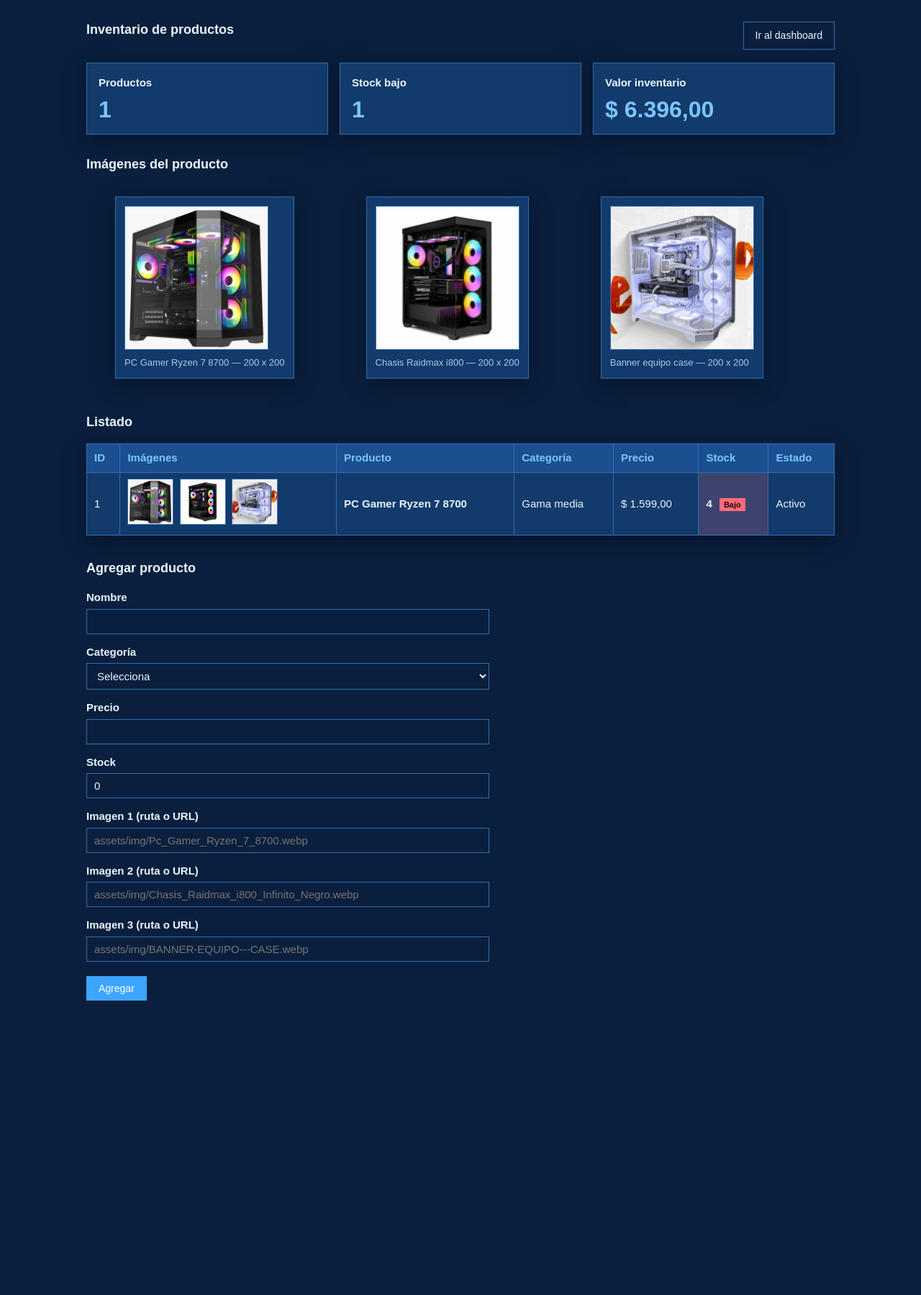
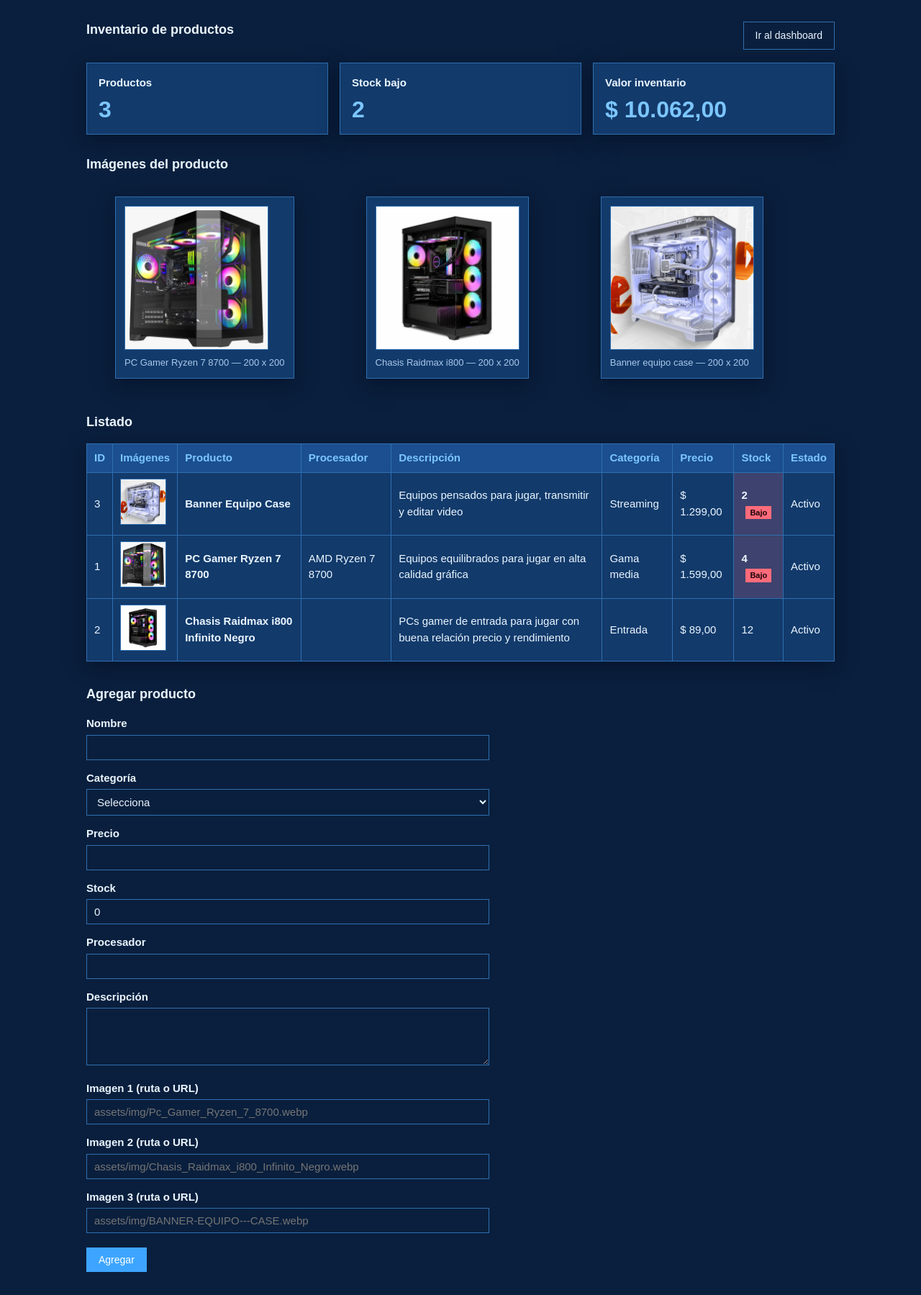
Before and after one commit to Samuel-orjd/mi-primer-repo, a PHP site: page /productos.php in a window 1280 px wide. Shown: the part 71-1870 px from the top of the page at 72% size. Before the commit the page ends 1461 px from the top, so only its background shows below. Run offline with PHP 8.4, Linux system fonts and the light colour scheme; data comes from the database, SQL or seed files in the repository.

Commit message:
Agrega descripciones y procesador de los 3 productos desde la base de datos

```diff
--- a/PCS_Pagina/crud_usuarios/DASHBOARD.php
+++ b/PCS_Pagina/crud_usuarios/DASHBOARD.php
@@ -7,7 +7,7 @@ $stockBajo = (int) $pdo->query('SELECT COUNT(*) FROM productos WHERE activo = 1
 $pedidosPendientes = (int) $pdo->query("SELECT COUNT(*) FROM pedidos WHERE estado = 'pendiente'")->fetchColumn();
 
 $productos = $pdo->query(
-    'SELECT p.id_producto, p.nombre, p.marca, p.precio, p.stock, p.activo, p.destacado,
+    'SELECT p.id_producto, p.nombre, p.marca, p.procesador, p.descripcion, p.precio, p.stock, p.activo, p.destacado,
             c.nombre AS categoria
      FROM productos p
      INNER JOIN categorias c ON c.id_categoria = p.id_categoria
@@ -83,6 +83,8 @@ require __DIR__ . '/includes/header.php';
                     <th>ID</th>
                     <th>Imágenes</th>
                     <th>Producto</th>
+                    <th>Procesador</th>
+                    <th>Descripción</th>
                     <th>Categoría</th>
                     <th>Precio</th>
                     <th>Stock</th>
@@ -106,6 +108,8 @@ require __DIR__ . '/includes/header.php';
                             <br><small><?= htmlspecialchars($p['marca']) ?></small>
                         <?php endif; ?>
                     </td>
+                    <td><?= htmlspecialchars($p['procesador'] ?? '') ?></td>
+                    <td><?= htmlspecialchars($p['descripcion'] ?? '') ?></td>
                     <td><?= htmlspecialchars($p['categoria']) ?></td>
                     <td>$ <?= number_format((float) $p['precio'], 2, ',', '.') ?></td>
                     <td class="<?= $stockBajoFila ? 'stock-bajo' : '' ?>">
--- a/PCS_Pagina/crud_usuarios/productos.php
+++ b/PCS_Pagina/crud_usuarios/productos.php
@@ -16,6 +16,8 @@ if ($_SERVER['REQUEST_METHOD'] === 'POST') {
     $idCategoria = filter_var($_POST['id_categoria'] ?? null, FILTER_VALIDATE_INT);
     $precio = filter_var($_POST['precio'] ?? '', FILTER_VALIDATE_FLOAT);
     $stock = filter_var($_POST['stock'] ?? '', FILTER_VALIDATE_INT);
+    $procesador = trim($_POST['procesador'] ?? '');
+    $descripcion = trim($_POST['descripcion'] ?? '');
     $imagen1 = trim($_POST['imagen1'] ?? '') ?: $imagenesPorDefecto[0];
     $imagen2 = trim($_POST['imagen2'] ?? '') ?: $imagenesPorDefecto[1];
     $imagen3 = trim($_POST['imagen3'] ?? '') ?: $imagenesPorDefecto[2];
@@ -24,18 +26,21 @@ if ($_SERVER['REQUEST_METHOD'] === 'POST') {
     if (!$idCategoria || !in_array((int) $idCategoria, $idsCategoria, true)) $errores[] = 'Categoría no válida.';
     if ($precio === false || $precio < 0) $errores[] = 'Precio no válido.';
     if ($stock === false || $stock < 0) $errores[] = 'Stock no válido.';
+    if (strlen($procesador) > 80 || strlen($descripcion) > 500) $errores[] = 'Texto demasiado largo.';
     if (strlen($imagen1) > 255 || strlen($imagen2) > 255 || strlen($imagen3) > 255) $errores[] = 'Ruta de imagen demasiado larga.';
 
     if (empty($errores)) {
         try {
             $pdo->beginTransaction();
             $stmt = $pdo->prepare(
-                'INSERT INTO productos (id_categoria, nombre, precio, stock, activo)
-                 VALUES (:cat, :nombre, :precio, :stock, 1)'
+                'INSERT INTO productos (id_categoria, nombre, procesador, descripcion, precio, stock, activo)
+                 VALUES (:cat, :nombre, :procesador, :descripcion, :precio, :stock, 1)'
             );
             $stmt->execute([
                 ':cat' => (int) $idCategoria,
                 ':nombre' => $nombre,
+                ':procesador' => $procesador,
+                ':descripcion' => $descripcion,
                 ':precio' => $precio,
                 ':stock' => (int) $stock,
             ]);
@@ -59,7 +64,7 @@ if ($_SERVER['REQUEST_METHOD'] === 'POST') {
 
 $msg = $_GET['msg'] ?? '';
 $productos = $pdo->query(
-    'SELECT p.id_producto, p.nombre, p.precio, p.stock, p.activo, c.nombre AS categoria
+    'SELECT p.id_producto, p.nombre, p.procesador, p.descripcion, p.precio, p.stock, p.activo, c.nombre AS categoria
      FROM productos p INNER JOIN categorias c ON c.id_categoria = p.id_categoria
      ORDER BY p.stock ASC, p.id_producto DESC'
 )->fetchAll();
@@ -128,7 +133,7 @@ require __DIR__ . '/includes/header.php';
         <div class="vacio">El inventario está vacío. Agrega el primer producto abajo.</div>
     <?php else: ?>
         <table>
-            <thead><tr><th>ID</th><th>Imágenes</th><th>Producto</th><th>Categoría</th><th>Precio</th><th>Stock</th><th>Estado</th></tr></thead>
+            <thead><tr><th>ID</th><th>Imágenes</th><th>Producto</th><th>Procesador</th><th>Descripción</th><th>Categoría</th><th>Precio</th><th>Stock</th><th>Estado</th></tr></thead>
             <tbody>
             <?php foreach ($productos as $p): ?>
                 <tr>
@@ -139,6 +144,8 @@ require __DIR__ . '/includes/header.php';
                         <?php endforeach; ?>
                     </td>
                     <td><strong><?= htmlspecialchars($p['nombre']) ?></strong></td>
+                    <td><?= htmlspecialchars($p['procesador'] ?? '') ?></td>
+                    <td><?= htmlspecialchars($p['descripcion'] ?? '') ?></td>
                     <td><?= htmlspecialchars($p['categoria']) ?></td>
                     <td>$ <?= number_format((float) $p['precio'], 2, ',', '.') ?></td>
                     <td class="<?= (int) $p['stock'] <= 5 ? 'stock-bajo' : '' ?>">
@@ -178,6 +185,14 @@ require __DIR__ . '/includes/header.php';
             <input type="number" id="stock" name="stock" step="1" min="0" value="0" required>
         </div>
         <div class="campo">
+            <label for="procesador">Procesador</label>
+            <input type="text" id="procesador" name="procesador" maxlength="80">
+        </div>
+        <div class="campo">
+            <label for="descripcion">Descripción</label>
+            <textarea id="descripcion" name="descripcion" maxlength="500"></textarea>
+        </div>
+        <div class="campo">
             <label for="imagen1">Imagen 1 (ruta o URL)</label>
             <input type="text" id="imagen1" name="imagen1" maxlength="255" placeholder="assets/img/Pc_Gamer_Ryzen_7_8700.webp">
         </div>
```
Also changed, not shown: PCS_Pagina/database/pcs_pagina.sql (+32 -0 lines).
